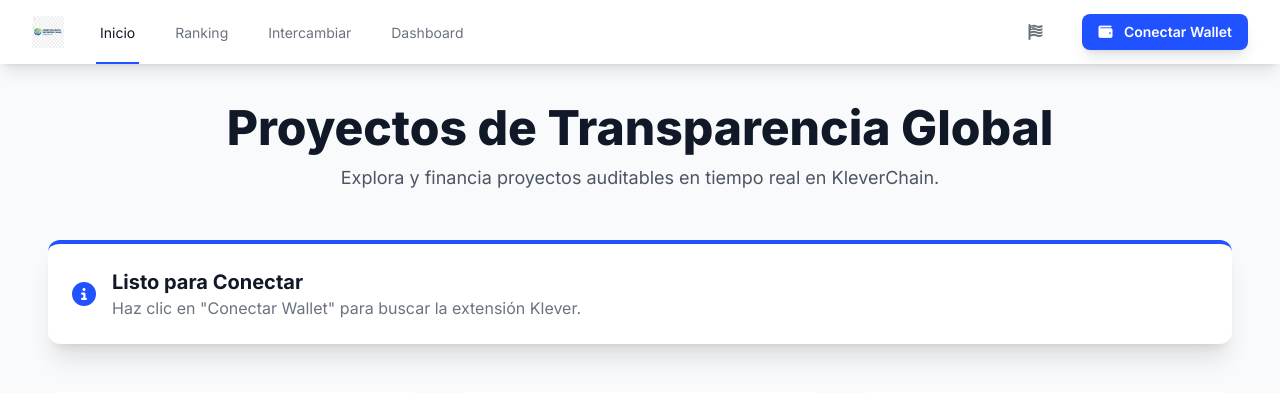
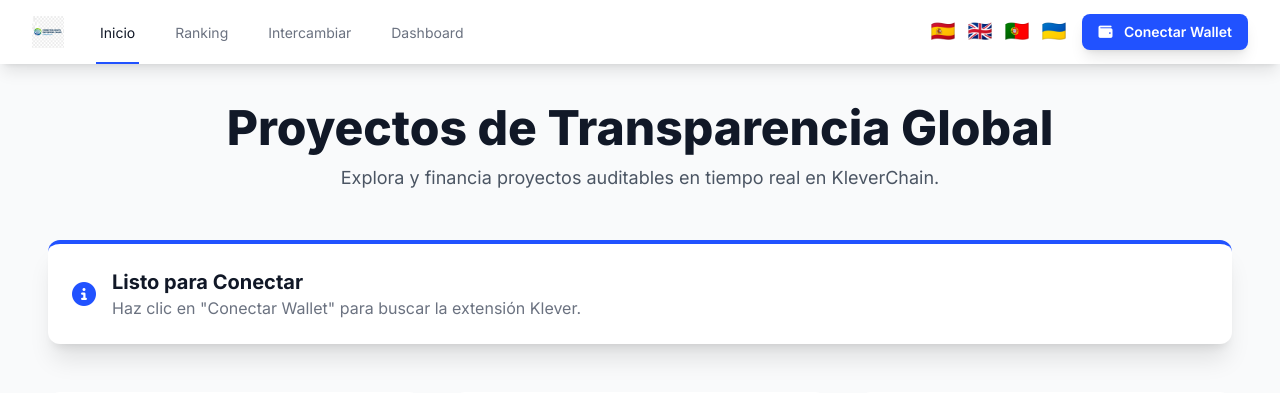
Before and after one commit to Chuse/servicios, a Flask app: page / in a window 1280 px wide. Shown: the top 393 px of the page. Run offline with Flask 3, Linux system fonts and the light colour scheme; some libraries are stand-ins or nearby versions.

Commit message:
Update index.html

```diff
--- a/templates/index.html
+++ b/templates/index.html
@@ -8,7 +8,7 @@
     <!-- Tailwind CSS CDN para el diseño moderno -->
     <script src="https://cdn.tailwindcss.com"></script>
 
-    <!-- Configuración personalizada de Tailwind (Opcional, pero bueno para la marca) -->
+    <!-- Configuración personalizada de Tailwind -->
     <script>
       tailwind.config = {
         theme: {
@@ -26,11 +26,19 @@
       }
     </script>
 
-    <!-- Iconos: Font Awesome (CDN) -->
+    <!-- Iconos: Font Awesome (Necesario para otros iconos) -->
     <link rel="stylesheet" href="https://cdnjs.cloudflare.com/ajax/libs/font-awesome/6.5.2/css/all.min.css">
 
     <!-- Fuente Inter (para un aspecto moderno) -->
     <link href="https://fonts.googleapis.com/css2?family=Inter:wght@400;600;700;800&display=swap" rel="stylesheet">
+
+    <style>
+        /* Estilo para los emojis de bandera para que parezcan más un icono */
+        .flag-emoji {
+            font-size: 1.25rem; /* Ajuste del tamaño del emoji */
+            line-height: 1;
+        }
+    </style>
 
 </head>
 <body class="bg-gray-50 font-sans antialiased">
@@ -66,19 +74,19 @@
 
                 <!-- Banderas y Botón de Wallet -->
                 <div class="flex items-center space-x-4">
-                    <!-- Iconos de Banderas de Idioma -->
-                    <div class="flex space-x-2">
-                        <a href="?lang=es" title="Español" class="text-gray-500 hover:text-gray-700 transition duration-150">
-                            <i class="fas fa-flag-usa"></i> <!-- Usamos fa-flag-usa como bandera genérica para español (US) -->
+                    <!-- Iconos de Banderas de Idioma usando EMOJIS (solución robusta) -->
+                    <div class="flex space-x-3">
+                        <a href="?lang=es" title="Español" class="hover:opacity-75 transition duration-150">
+                            <span class="flag-emoji" role="img" aria-label="Bandera de España">🇪🇸</span>
                         </a>
-                        <a href="?lang=en" title="English" class="text-gray-500 hover:text-gray-700 transition duration-150">
-                            <i class="fas fa-flag-gbp"></i> <!-- Bandera de Reino Unido (Inglés) -->
+                        <a href="?lang=en" title="English" class="hover:opacity-75 transition duration-150">
+                            <span class="flag-emoji" role="img" aria-label="Bandera de Reino Unido">🇬🇧</span>
                         </a>
-                        <a href="?lang=pt" title="Português" class="text-gray-500 hover:text-gray-700 transition duration-150">
-                            <i class="fas fa-flag-pt"></i> <!-- Bandera de Portugal -->
+                        <a href="?lang=pt" title="Português" class="hover:opacity-75 transition duration-150">
+                            <span class="flag-emoji" role="img" aria-label="Bandera de Portugal">🇵🇹</span>
                         </a>
-                        <a href="?lang=uk" title="Українська" class="text-gray-500 hover:text-gray-700 transition duration-150">
-                            <i class="fas fa-flag-ua"></i> <!-- Bandera de Ucrania -->
+                        <a href="?lang=uk" title="Українська" class="hover:opacity-75 transition duration-150">
+                            <span class="flag-emoji" role="img" aria-label="Bandera de Ucrania">🇺🇦</span>
                         </a>
                     </div>
 
```
